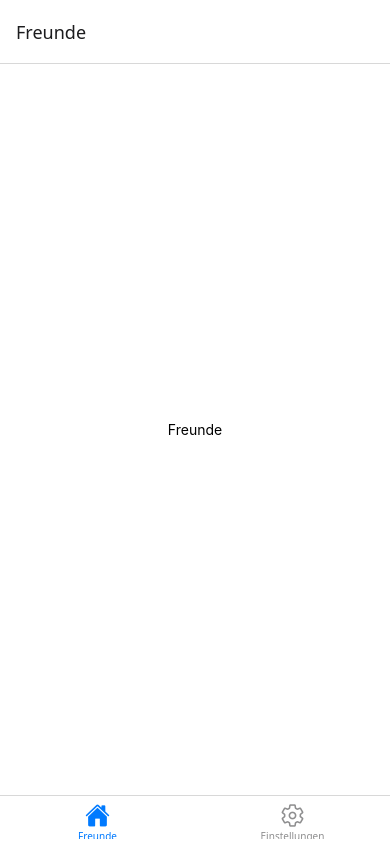
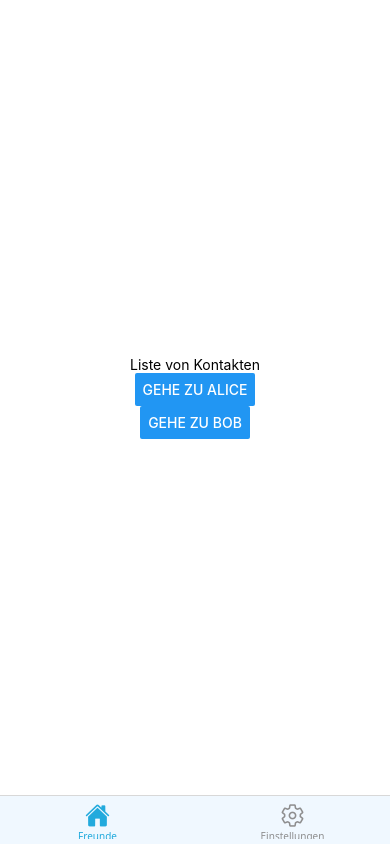
Before and after one commit to GianniNotari/FriendsList, a React Native app: screen / in a window 390 px wide. Built offline with nearby package versions, Linux system fonts and the light colour scheme.

Commit message:
Go to Alice, Go to bob

```diff
--- a/Navigation.jsx
+++ b/Navigation.jsx
@@ -1,10 +1,22 @@
 import { NavigationContainer } from "@react-navigation/native";
 import { createBottomTabNavigator } from "@react-navigation/bottom-tabs";
+import { createNativeStackNavigator } from "@react-navigation/native-stack";
 import * as Icon from "@expo/vector-icons";
 import HomeScreen from "./screens/HomeScreen";
 import SettingsScreen from "./screens/SettingsScreen";
+import FriendScreen from "./screens/FriendScreen";
 
+const Stack = createNativeStackNavigator();
 const Tab = createBottomTabNavigator();
+
+function HomeStack() {
+  return (
+      <Stack.Navigator>
+        <Stack.Screen name='HomeScreen' component={HomeScreen} options={{headerShown: false}}/>
+        <Stack.Screen name='Friend' component={FriendScreen}/>
+      </Stack.Navigator>
+  )
+}
 
 export default function Navigation() {
   return (
@@ -20,11 +32,14 @@ export default function Navigation() {
             }
             return <Icon.Ionicons name={icon} size={size} color={color} />;
           },
+          tabBarActiveTintColor: '#2ad',
+          tabBarStyle: {backgroundColor: 'aliceblue'},
+          headerShown: false,
         })}
       >
         <Tab.Screen
           name="Home"
-          component={HomeScreen}
+          component={HomeStack}
           options={{
             title: "Freunde",
           }}
--- a/package.json
+++ b/package.json
@@ -11,6 +11,7 @@
   "dependencies": {
     "@react-navigation/bottom-tabs": "^7.2.0",
     "@react-navigation/native": "^7.0.14",
+    "@react-navigation/native-stack": "^7.2.0",
     "expo": "~52.0.25",
     "expo-status-bar": "~2.0.1",
     "react": "18.3.1",
--- /dev/null
+++ b/screens/FriendScreen.jsx
@@ -0,0 +1,20 @@
+import { Button, StyleSheet, Text, View } from "react-native";
+
+export default function FriendScreen({navigation, route}) {
+  const { name } = route.params;
+  return (
+    <View style={styles.container}>
+      <Text>{name}</Text>
+      <Button title="Gehe zu Kontakt" onPress={() => navigation.goBack()} />
+    </View>
+  );
+}
+
+const styles = StyleSheet.create({
+  container: {
+    flex: 1,
+    backgroundColor: "#fff",
+    alignItems: "center",
+    justifyContent: "center",
+  },
+});
--- a/screens/HomeScreen.jsx
+++ b/screens/HomeScreen.jsx
@@ -1,18 +1,20 @@
-import { StyleSheet, Text, View } from 'react-native';
+import { Button, StyleSheet, Text, View } from "react-native";
 
-export default function HomeScreen() {
+export default function HomeScreen({navigation}) {
   return (
     <View style={styles.container}>
-      <Text>Freunde</Text>
+      <Text>Liste von Kontakten</Text>
+      <Button title="Gehe zu Alice" onPress={() => navigation.navigate('Friend', {name: 'Alice'})} />
+      <Button title="Gehe zu Bob" onPress={() => navigation.navigate('Friend', {name: 'Bob'})} />
     </View>
   );
 }
 
 const styles = StyleSheet.create({
-    container: {
-      flex: 1,
-      backgroundColor: '#fff',
-      alignItems: 'center',
-      justifyContent: 'center',
-    },
-  });
+  container: {
+    flex: 1,
+    backgroundColor: "#fff",
+    alignItems: "center",
+    justifyContent: "center",
+  },
+});
```
Also changed, not shown: 1 other file (tests, documents, lock files or other folders).
